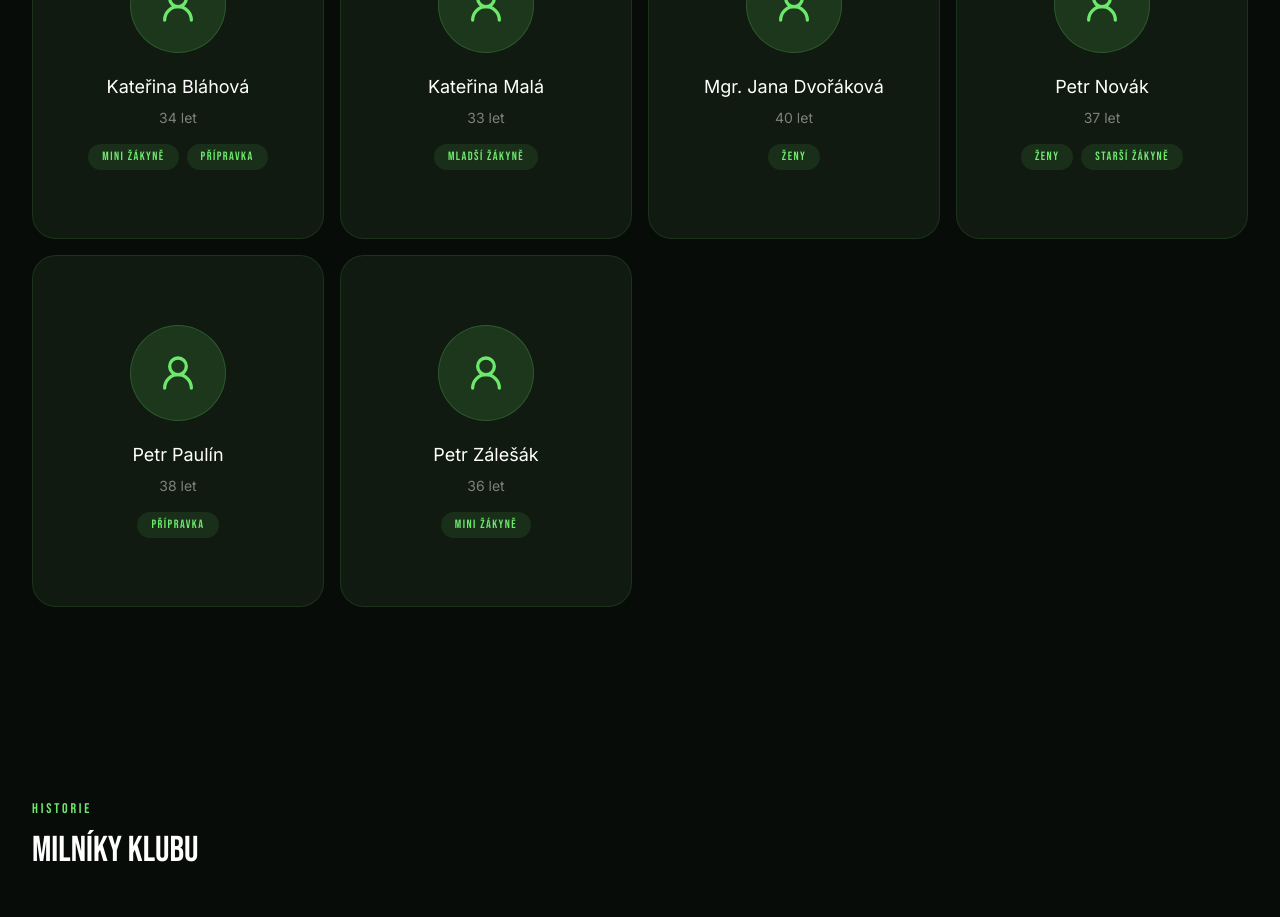
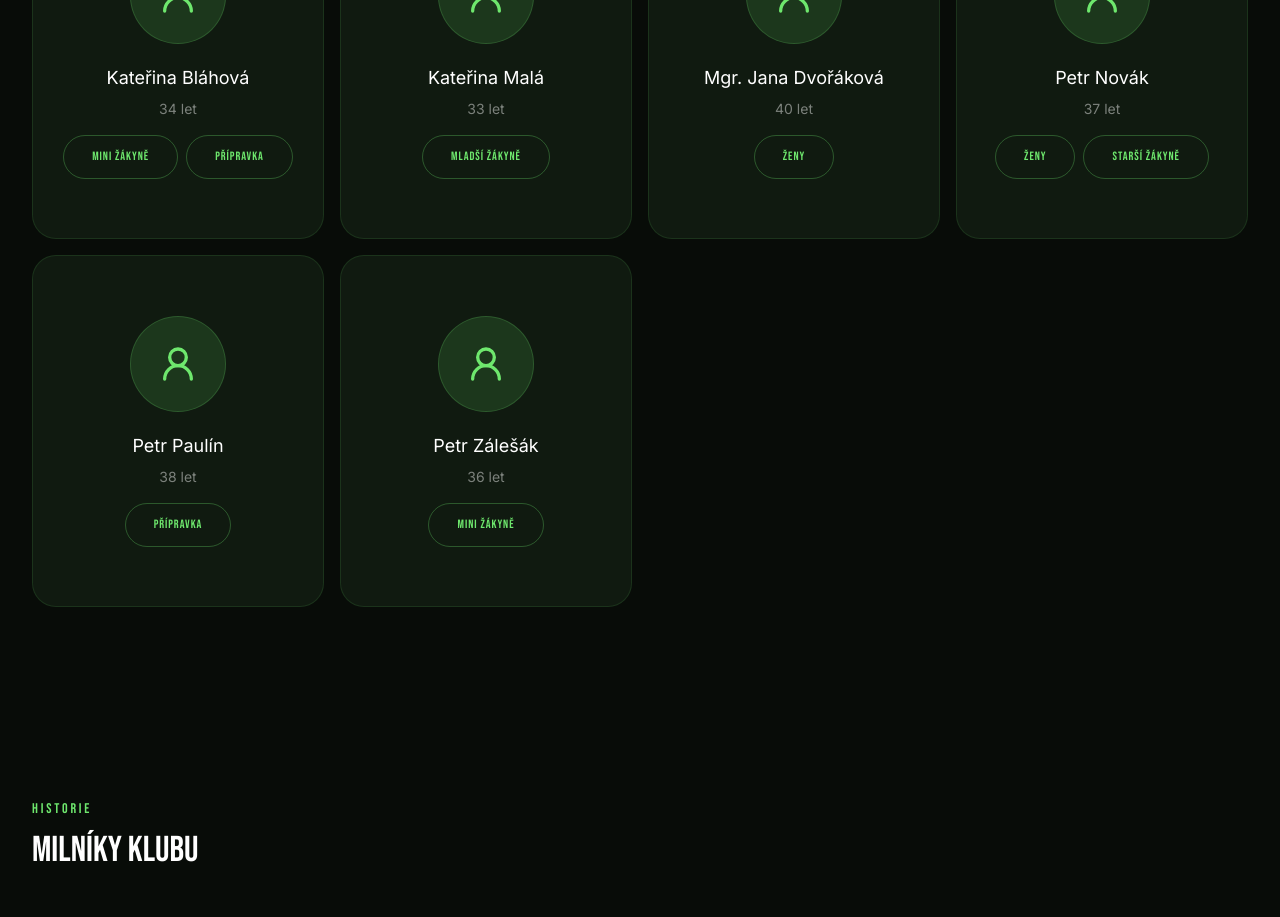
Before and after one commit to jakub245/hchaje-web, a React (Vite) app: page /o-klubu in a window 1280 px wide. Shown: the part 1800-2717 px from the top of the page. Built offline with nearby package versions, Linux system fonts and the light colour scheme.

Commit message:
Update OKlubu.tsx

```diff
--- a/src/app/pages/OKlubu.tsx
+++ b/src/app/pages/OKlubu.tsx
@@ -136,11 +136,19 @@ export default function OKlubuPage() {
                 <div className="text-white/45 text-sm mt-2" style={{ fontFamily: inter }}>{coach.age || "35 let"}</div>
 
                 <div className="mt-4 flex flex-wrap items-center justify-center gap-2">
-                  {coach.teams.map((teamName) => (
-                    <span key={teamName} className="px-3.5 py-1 rounded-full bg-[#6EE76D]/10 text-[#6EE76D] text-[12px] tracking-[0.12em]" style={{ fontFamily: bebas }}>
-                      {teamName}
-                    </span>
-                  ))}
+                  {coach.teams.map((teamName) => {
+                    const team = TEAMS.find((item) => item.name === teamName);
+                    return (
+                      <Btn
+                        key={teamName}
+                        variant="secondary"
+                        to={team ? `/druzstva/${team.slug}` : "/druzstva"}
+                        className="px-3.5 py-1 text-[12px]"
+                      >
+                        {teamName}
+                      </Btn>
+                    );
+                  })}
                 </div>
               </div>
             ))}
```
